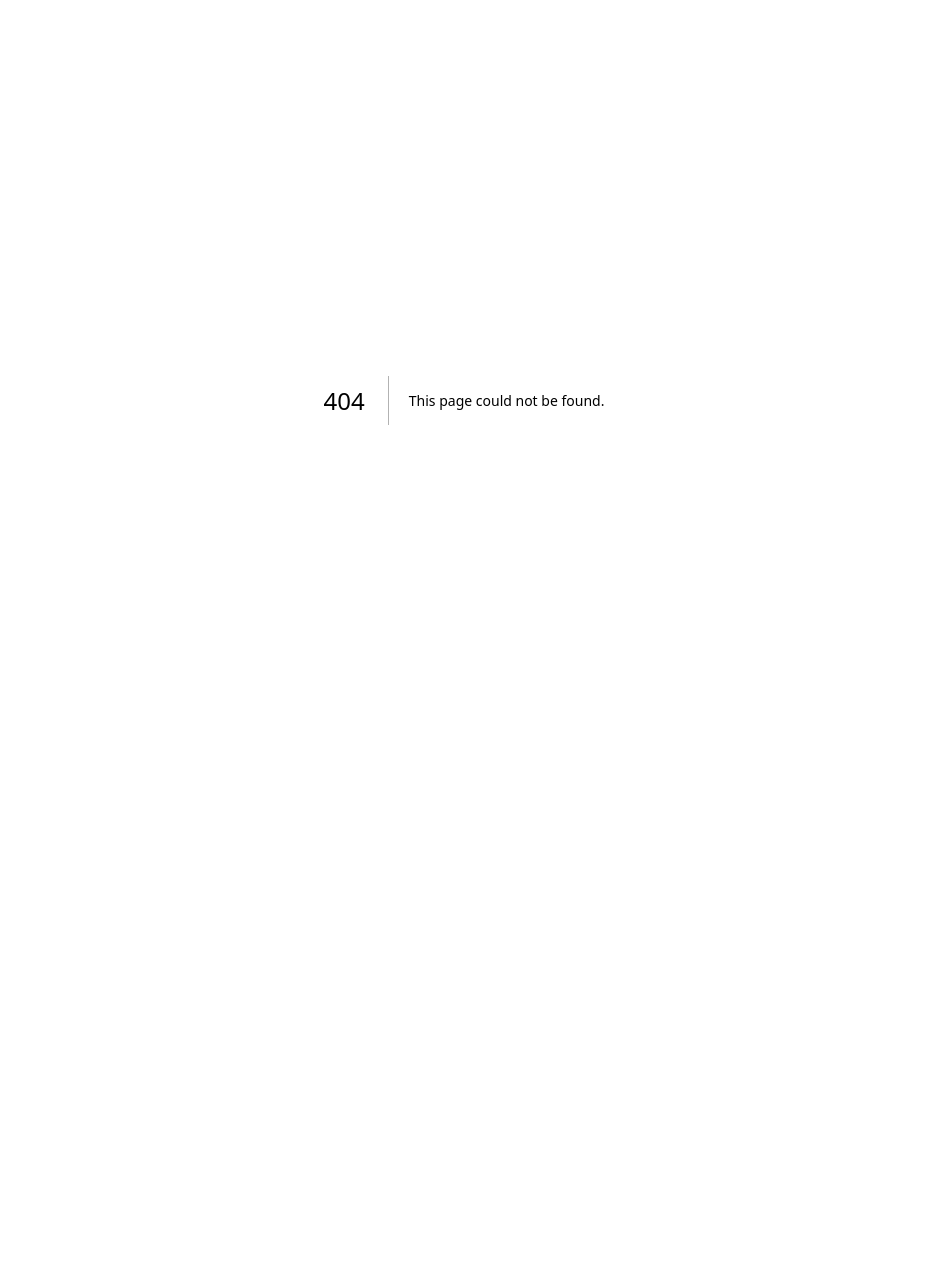
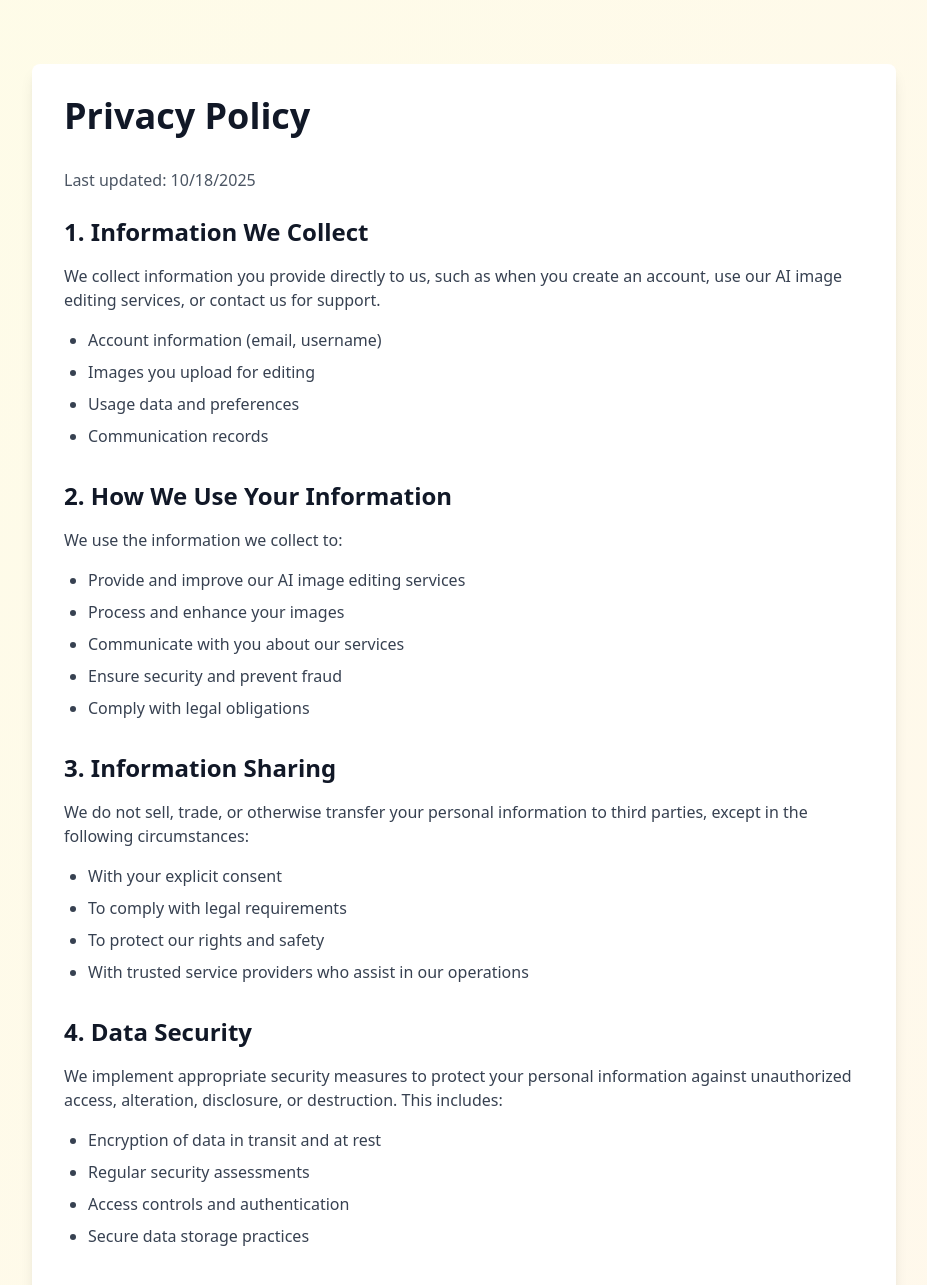
Before and after one commit to kite256/nanobanana-clone, a Next.js app: page /privacy in a window 1280 px wide. Before the commit this address had no page. Shown: the top 1285 px of the page, without its empty margins (176-1103 px from the left). Before the commit the page ends 800 px from the top, so only its background shows below. Built offline with nearby package versions, Linux system fonts and the light colour scheme.

Commit message:
实现隐私政策页面

```diff
--- a/src/app/page.tsx
+++ b/src/app/page.tsx
@@ -586,7 +586,7 @@ export default function Home() {
               <span className="text-gray-600">2025 nanobanana.ai All rights reserved.</span>
             </div>
             <div className="flex space-x-6 text-sm text-gray-600">
-              <a href="#" className="hover:text-orange-600 transition-colors">Privacy Policy</a>
+              <a href="/privacy" className="hover:text-orange-600 transition-colors">Privacy Policy</a>
               <a href="#" className="hover:text-orange-600 transition-colors">Terms of Service</a>
               <a href="#" className="hover:text-orange-600 transition-colors">Refund Policy</a>
               <a href="#" className="hover:text-orange-600 transition-colors">Refund Application</a>
--- /dev/null
+++ b/src/app/privacy/page.tsx
@@ -0,0 +1,132 @@
+import { Metadata } from "next";
+
+export const metadata: Metadata = {
+  title: "Privacy Policy - Nano Banana",
+  description: "Privacy Policy for Nano Banana AI image editing service",
+};
+
+export default function PrivacyPage() {
+  return (
+    <div className="min-h-screen bg-gradient-to-br from-yellow-50 to-orange-50">
+      <div className="container mx-auto px-4 py-16 max-w-4xl">
+        <div className="bg-white rounded-lg shadow-lg p-8">
+          <h1 className="text-4xl font-bold text-gray-900 mb-8">Privacy Policy</h1>
+
+          <div className="prose prose-lg max-w-none">
+            <p className="text-gray-600 mb-6">
+              Last updated: {new Date().toLocaleDateString()}
+            </p>
+
+            <section className="mb-8">
+              <h2 className="text-2xl font-semibold text-gray-900 mb-4">1. Information We Collect</h2>
+              <p className="text-gray-700 mb-4">
+                We collect information you provide directly to us, such as when you create an account,
+                use our AI image editing services, or contact us for support.
+              </p>
+              <ul className="list-disc pl-6 text-gray-700 space-y-2">
+                <li>Account information (email, username)</li>
+                <li>Images you upload for editing</li>
+                <li>Usage data and preferences</li>
+                <li>Communication records</li>
+              </ul>
+            </section>
+
+            <section className="mb-8">
+              <h2 className="text-2xl font-semibold text-gray-900 mb-4">2. How We Use Your Information</h2>
+              <p className="text-gray-700 mb-4">
+                We use the information we collect to:
+              </p>
+              <ul className="list-disc pl-6 text-gray-700 space-y-2">
+                <li>Provide and improve our AI image editing services</li>
+                <li>Process and enhance your images</li>
+                <li>Communicate with you about our services</li>
+                <li>Ensure security and prevent fraud</li>
+                <li>Comply with legal obligations</li>
+              </ul>
+            </section>
+
+            <section className="mb-8">
+              <h2 className="text-2xl font-semibold text-gray-900 mb-4">3. Information Sharing</h2>
+              <p className="text-gray-700 mb-4">
+                We do not sell, trade, or otherwise transfer your personal information to third parties,
+                except in the following circumstances:
+              </p>
+              <ul className="list-disc pl-6 text-gray-700 space-y-2">
+                <li>With your explicit consent</li>
+                <li>To comply with legal requirements</li>
+                <li>To protect our rights and safety</li>
+                <li>With trusted service providers who assist in our operations</li>
+              </ul>
+            </section>
+
+            <section className="mb-8">
+              <h2 className="text-2xl font-semibold text-gray-900 mb-4">4. Data Security</h2>
+              <p className="text-gray-700 mb-4">
+                We implement appropriate security measures to protect your personal information against
+                unauthorized access, alteration, disclosure, or destruction. This includes:
+              </p>
+              <ul className="list-disc pl-6 text-gray-700 space-y-2">
+                <li>Encryption of data in transit and at rest</li>
+                <li>Regular security assessments</li>
+                <li>Access controls and authentication</li>
+                <li>Secure data storage practices</li>
+              </ul>
+            </section>
+
+            <section className="mb-8">
+              <h2 className="text-2xl font-semibold text-gray-900 mb-4">5. Your Rights</h2>
+              <p className="text-gray-700 mb-4">
+                You have the right to:
+              </p>
+              <ul className="list-disc pl-6 text-gray-700 space-y-2">
+                <li>Access your personal information</li>
+                <li>Correct inaccurate data</li>
+                <li>Delete your account and data</li>
+                <li>Export your data</li>
+                <li>Opt out of certain communications</li>
+              </ul>
+            </section>
+
+            <section className="mb-8">
+              <h2 className="text-2xl font-semibold text-gray-900 mb-4">6. Cookies and Tracking</h2>
+              <p className="text-gray-700 mb-4">
+                We use cookies and similar technologies to enhance your experience, analyze usage,
+                and provide personalized content. You can control cookie settings through your browser.
+              </p>
+            </section>
+
+            <section className="mb-8">
+              <h2 className="text-2xl font-semibold text-gray-900 mb-4">7. Children's Privacy</h2>
+              <p className="text-gray-700 mb-4">
+                Our service is not intended for children under 13. We do not knowingly collect
+                personal information from children under 13. If we become aware of such collection,
+                we will delete the information immediately.
+              </p>
+            </section>
+
+            <section className="mb-8">
+              <h2 className="text-2xl font-semibold text-gray-900 mb-4">8. Changes to This Policy</h2>
+              <p className="text-gray-700 mb-4">
+                We may update this privacy policy from time to time. We will notify you of any
+                material changes by posting the new policy on this page and updating the "Last updated" date.
+              </p>
+            </section>
+
+            <section className="mb-8">
+              <h2 className="text-2xl font-semibold text-gray-900 mb-4">9. Contact Us</h2>
+              <p className="text-gray-700 mb-4">
+                If you have any questions about this Privacy Policy, please contact us at:
+              </p>
+              <div className="bg-gray-50 p-4 rounded-lg">
+                <p className="text-gray-700">
+                  Email: privacy@nanobananashow.xyz<br />
+                  Address: [about@nanobananashow.xyz]
+                </p>
+              </div>
+            </section>
+          </div>
+        </div>
+      </div>
+    </div>
+  );
+}
```
